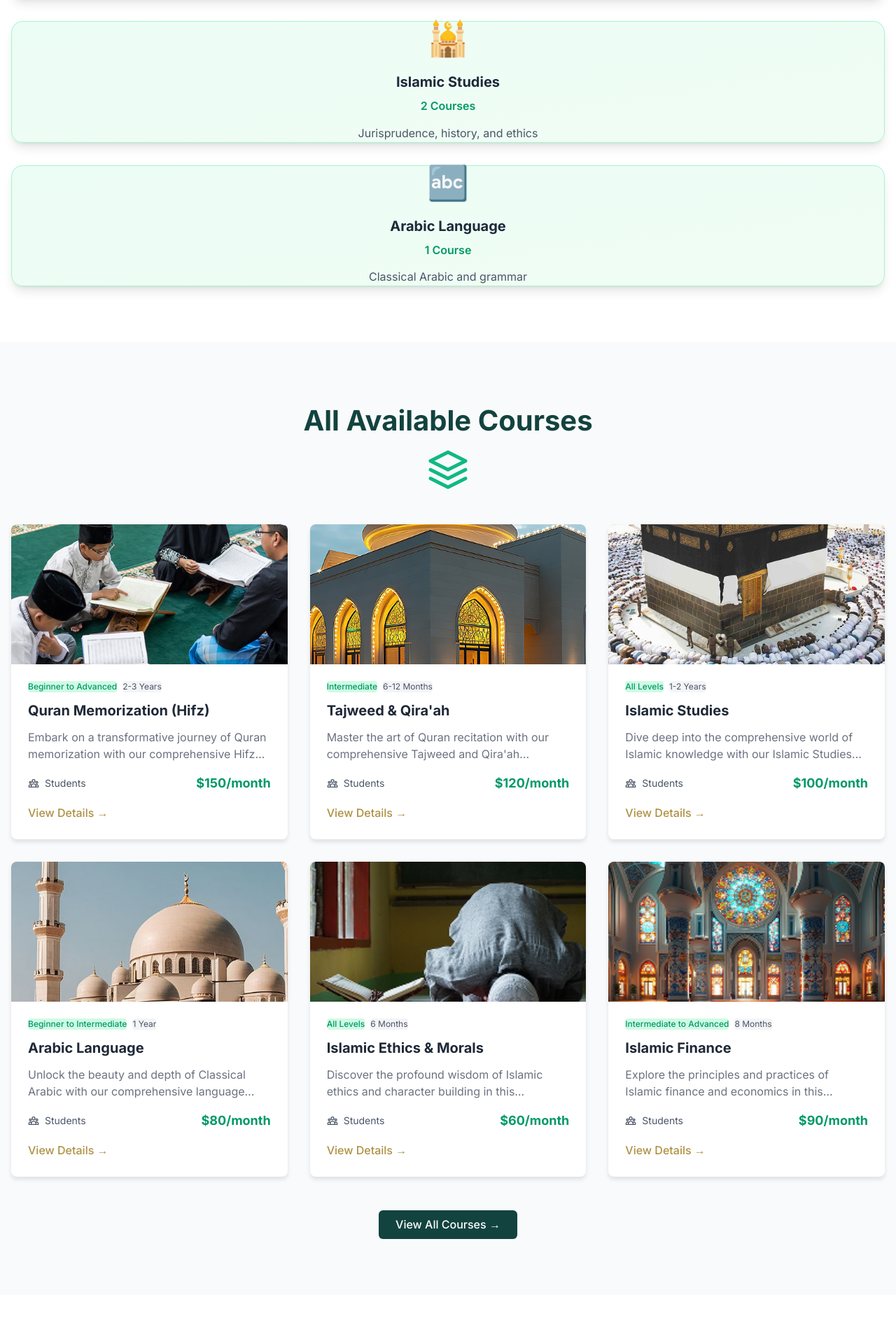
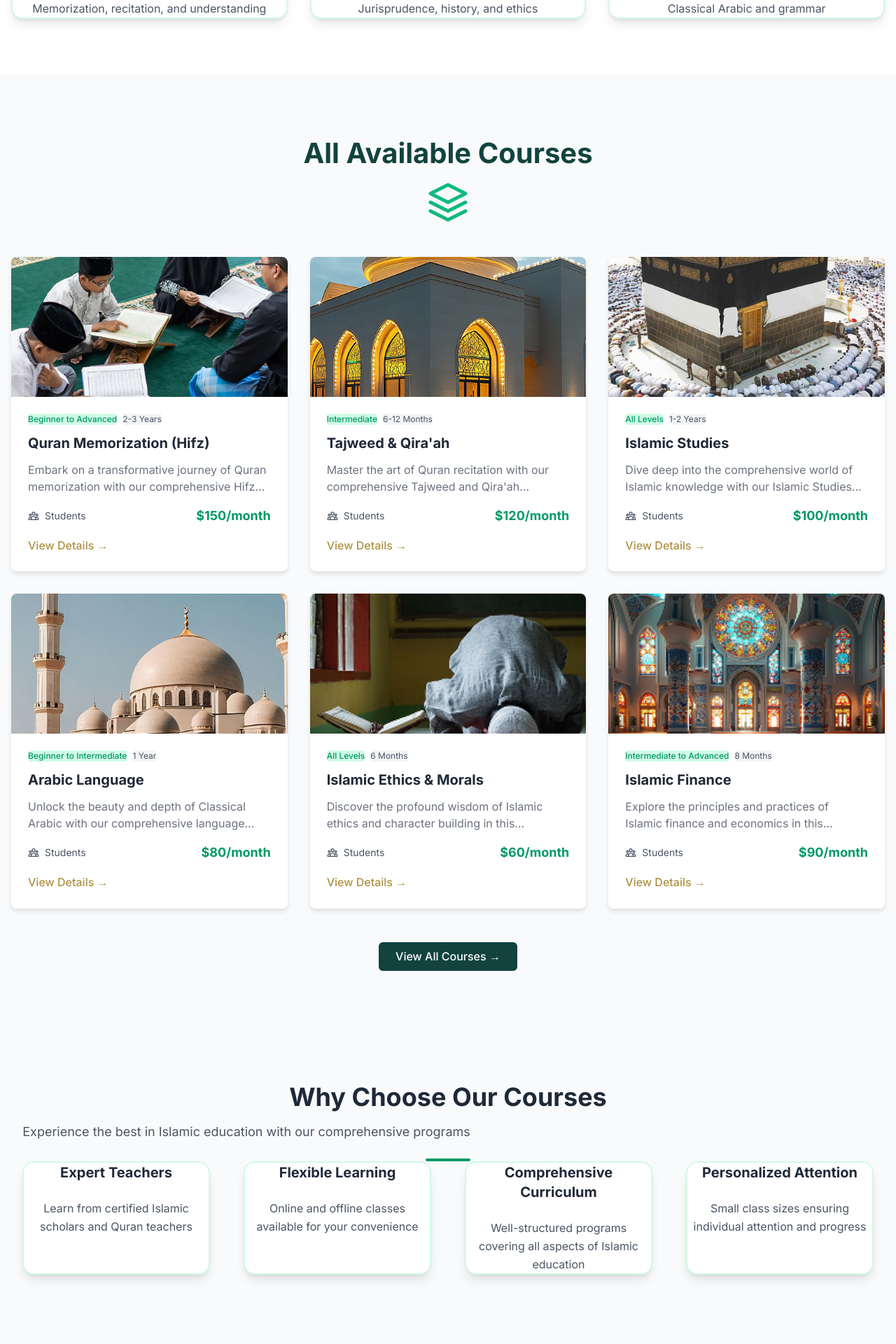
Before and after one commit to AbdlReman/qurvia, a Next.js app: page /courses in a window 1280 px wide. Shown: the part 860-2780 px from the top of the page at 70% size. Built offline with nearby package versions, Linux system fonts and the light colour scheme.

Commit message:
update coure page

```diff
--- a/src/app/courses/page.tsx
+++ b/src/app/courses/page.tsx
@@ -21,7 +21,7 @@ export default function CoursesPage() {
       description: "Jurisprudence, history, and ethics"
     },
     {
-      icon: "🔤",
+      icon: "📝",
       title: "Arabic Language",
       count: "1 Course",
       description: "Classical Arabic and grammar"
@@ -85,16 +85,16 @@ export default function CoursesPage() {
               </div>
             </div>
 
-            <div className="grid grid-cols-1 md:grid-cols-3 gap-8">
+            <div className="flex flex-col lg:flex-row gap-8 max-w-7xl mx-auto">
               {categories.map((category, index) => (
-                <div key={index} className="group">
-                  <div className="text-center p-8 bg-gradient-to-br from-emerald-50 to-green-50 rounded-2xl border border-emerald-200 shadow-lg hover:shadow-xl transition-all duration-300 transform hover:-translate-y-2">
-                    <div className="text-5xl mb-6 group-hover:scale-110 transition-transform duration-300">
+                <div key={index} className="group flex-1">
+                  <div className="text-center p-8 bg-white rounded-2xl border-2 border-emerald-100 shadow-lg hover:shadow-2xl transition-all duration-300 transform hover:-translate-y-3 hover:border-emerald-300 h-full">
+                    <div className="text-6xl mb-6 group-hover:scale-110 transition-transform duration-300">
                       {category.icon}
                     </div>
-                    <h3 className="text-xl font-bold text-gray-800 mb-2">{category.title}</h3>
-                    <p className="text-emerald-600 font-semibold mb-3">{category.count}</p>
-                    <p className="text-gray-600 leading-relaxed">
+                    <h3 className="text-2xl font-bold text-gray-800 mb-3">{category.title}</h3>
+                    <p className="text-emerald-600 font-semibold mb-4 text-lg">{category.count}</p>
+                    <p className="text-gray-600 leading-relaxed text-base">
                       {category.description}
                     </p>
                   </div>
@@ -159,7 +159,7 @@ export default function CoursesPage() {
         </section>
 
         {/* Why Choose Our Courses */}
-        <section className="py-20 bg-white">
+        <section className="py-20 bg-gray-50">
           <div className="container">
             <div className="text-center mb-16">
               <h2 className="text-3xl md:text-4xl font-bold text-gray-800 mb-4">Why Choose Our Courses</h2>
@@ -171,15 +171,12 @@ export default function CoursesPage() {
               </div>
             </div>
 
-            <div className="grid grid-cols-1 md:grid-cols-2 lg:grid-cols-4 gap-8">
+            <div className="flex flex-col lg:flex-row gap-12 max-w-7xl mx-auto px-4">
               {benefits.map((benefit, index) => (
-                <div key={index} className="group">
-                  <div className="text-center p-6 bg-gradient-to-br from-emerald-50 to-green-50 rounded-2xl border border-emerald-200 shadow-lg hover:shadow-xl transition-all duration-300 transform hover:-translate-y-2">
-                    <div className="text-4xl mb-4 group-hover:scale-110 transition-transform duration-300">
-                      {benefit.icon}
-                    </div>
-                    <h3 className="text-lg font-bold text-gray-800 mb-3">{benefit.title}</h3>
-                    <p className="text-gray-600 text-sm leading-relaxed">
+                <div key={index} className="group flex-1 mb-8 lg:mb-0">
+                  <div className="text-center p-10 bg-white rounded-2xl border-2 border-emerald-100 shadow-lg hover:shadow-2xl transition-all duration-300 transform hover:-translate-y-3 hover:border-emerald-300 h-full mx-2">
+                    <h3 className="text-xl font-bold text-gray-800 mb-6">{benefit.title}</h3>
+                    <p className="text-gray-600 text-base leading-relaxed px-2">
                       {benefit.description}
                     </p>
                   </div>
```
